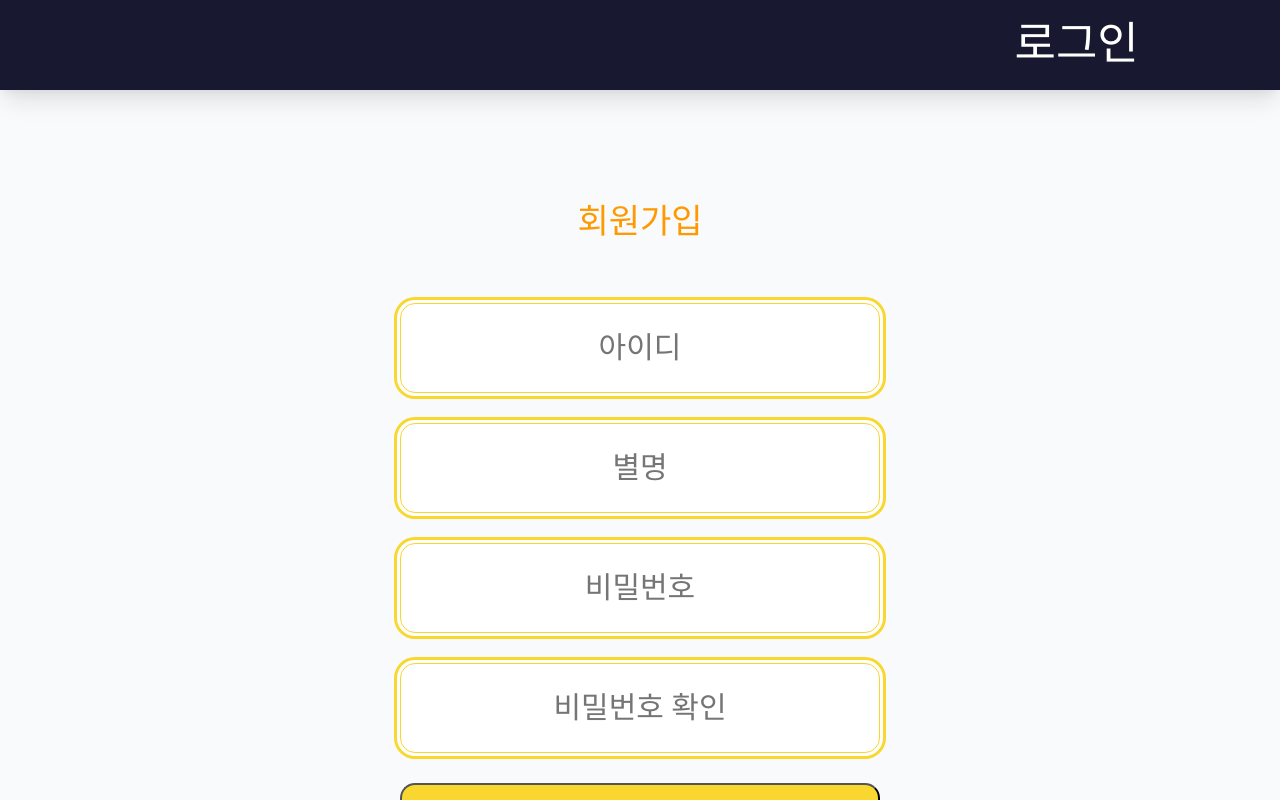
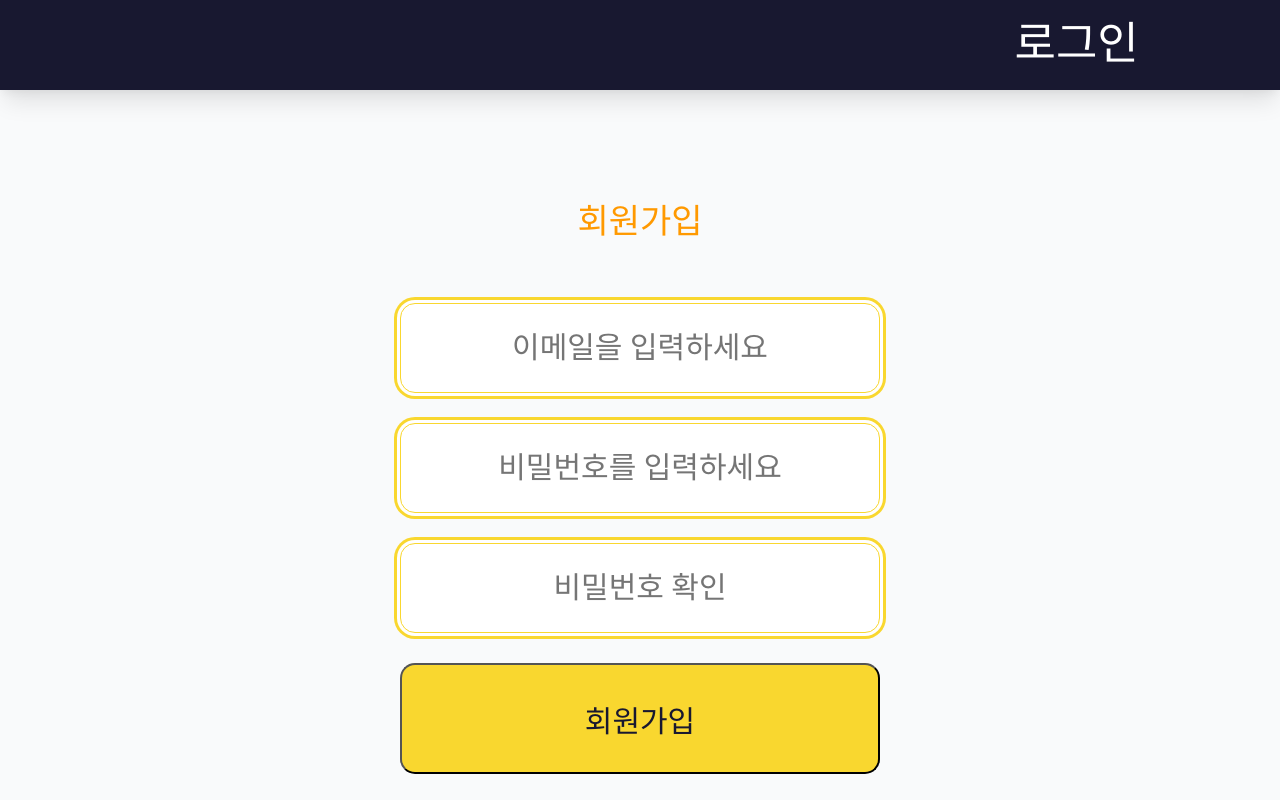
Before and after one commit to project-sns-shieldus/project-AI-diary-frontend, a React (Create React App) app: page /signup in a window 1280 px wide. Shown: the top 800 px of the page. Built offline with nearby package versions, Linux system fonts and the light colour scheme.

Commit message:
로그인 및 회원가입 서버 연동

```diff
--- a/src/pages/Login.js
+++ b/src/pages/Login.js
@@ -1,26 +1,94 @@
-import React from 'react';
+import React, { useState } from 'react';
 import './Login.css';
-import { Link } from 'react-router-dom'; // Import Link for navigation
+import { Link, useNavigate } from 'react-router-dom'; // Link와 useNavigate 훅 불러오기
+//import { userApi } from '../api/api'; // userApi import
+//import { useUser } from '../UserProvider'; // UserProvider에서 사용자 컨텍스트 가져오기
+import axios from 'axios';
+
 function Login() {
+  const navigate = useNavigate(); // 네비게이션 훅
+ // const { setCurrentUser } = useUser(); // UserProvider에서 사용자 상태 업데이트 함수 사용
+
+  // 이메일과 비밀번호 입력을 위한 상태
+  const [email, setEmail] = useState('');
+  const [password, setPassword] = useState('');
+
+  // 로그인 처리 함수
+  const handleLogin = async (e) => {
+    e.preventDefault(); // 폼 제출 시 페이지 새로고침 방지
+
+    const loginData = {
+      email: email, // email 키를 사용하도록 변경
+      password: password, // 비밀번호 키 이름 유지
+    };
+
+    try {
+      //const response = await userApi.loginUser(loginData);
+      const response = await axios.post('http://localhost:8080/api/v1/login',loginData,{
+        headers: {
+          'Content-Type': 'application/json'
+        }
+      });
+
+      if (response.status === 200) {
+        console.log('로그인 성공:', response);
+
+        // 서버로부터 받은 토큰과 이메일을 로컬 스토리지에 저장
+        localStorage.setItem('accessToken', response.data.token);
+        localStorage.setItem('email',response.data.email);
+
+        // UserProvider에 사용자 상태 설정
+        //setCurrentUser({ email: email });
+
+        // 로그인 성공 시, 채팅 페이지로 이동
+        alert('로그인 성공!');
+        navigate('/diarylist');
+
+      }
+
+    } catch (error) {
+      console.error('로그인 실패:', error);
+      alert('로그인에 실패했습니다. 다시 시도해주세요.');
+    }
+  };
+
   return (
     <div className="login-container">
       <div className="login-title">로그인</div>
-      <form className="login-form">
+      <form className="login-form" onSubmit={handleLogin}>
         <div className="input-container">
-          <input type="text" className="input-field" placeholder="아이디" />
+          {/* 이메일 입력 */}
+          <input
+            type="email"
+            className="input-field"
+            placeholder="이메일"
+            value={email}
+            onChange={(e) => setEmail(e.target.value)} // 이메일 값 변경 핸들러
+          />
         </div>
         <div className="input-container">
-          <input type="password" className="input-field" placeholder="비밀번호를 입력하세요" />
+          {/* 비밀번호 입력 */}
+          <input
+            type="password"
+            className="input-field"
+            placeholder="비밀번호를 입력하세요"
+            value={password}
+            onChange={(e) => setPassword(e.target.value)} // 비밀번호 값 변경 핸들러
+          />
         </div>
         <button type="submit" className="login-button">로그인</button>
       </form>
+
+      {/* 회원가입 페이지 링크 */}
       <Link to="/signup" className="signup">회원가입</Link>
+
+      {/* 아이디/비밀번호 찾기 링크 섹션 */}
       <div className="정보찾기">
         <div className="아이디찾기링크">
-          <div className="findid">아이디 찾기</div>
+          <Link to="/find-id" className="findid">아이디 찾기</Link>
         </div>
         <div className="비번찾기링크">
-          <div className="findpw">비밀번호 찾기</div>
+          <Link to="/find-password" className="findpw">비밀번호 찾기</Link>
         </div>
       </div>
     </div>
--- a/src/pages/Signup.js
+++ b/src/pages/Signup.js
@@ -1,26 +1,83 @@
-import React from 'react';
+import React, { useState } from 'react';
+import axios from 'axios';
 import './Signup.css';
-import { Link } from 'react-router-dom'; // Import Link for navigation
+import { Link } from 'react-router-dom';
 
 function Signup() {
+  // 이메일과 비밀번호 상태를 정의
+  const [email, setEmail] = useState('');
+  const [password, setPassword] = useState('');
+  const [confirmPassword, setConfirmPassword] = useState('');
+
+  // 회원가입 버튼 클릭 시 실행되는 함수
+  const handleSignup = async (e) => {
+    e.preventDefault();
+
+    // 비밀번호와 확인 비밀번호가 일치하는지 체크
+    if (password !== confirmPassword) {
+      alert('비밀번호가 일치하지 않습니다.');
+      return;
+    }
+
+    const registerData = {
+      email,
+      password
+    };
+
+    try {
+      // 회원가입 API 호출
+      const response = await axios.post('http://localhost:8080/api/v1/register', registerData,{
+        headers: {
+          'Content-Type': 'application/json'
+        }
+      });
+
+      console.log('회원가입 성공:', response.data);
+      alert('회원가입이 성공적으로 완료되었습니다!');
+    } catch (error) {
+      console.error('회원가입 실패:', error);
+      alert('회원가입에 실패했습니다.');
+    }
+  };
+
   return (
     <div className="signup-container">
       <div className="signup-title">회원가입</div>
-      <form className="signup-form">
+      <form className="signup-form" onSubmit={handleSignup}>
         <div className="input-container">
-          <input type="text" className="input-field" placeholder="아이디" />
+          {/* 이메일 입력 필드 */}
+          <input
+            type="email"
+            className="input-field"
+            placeholder="이메일을 입력하세요"
+            value={email}
+            onChange={(e) => setEmail(e.target.value)}
+          />
         </div>
         <div className="input-container">
-          <input type="text" className="input-field" placeholder="별명" />
+          {/* 비밀번호 입력 필드 */}
+          <input
+            type="password"
+            className="input-field"
+            placeholder="비밀번호를 입력하세요"
+            value={password}
+            onChange={(e) => setPassword(e.target.value)}
+          />
         </div>
         <div className="input-container">
-          <input type="password" className="input-field" placeholder="비밀번호" />
-        </div>
-        <div className="input-container">
-          <input type="password" className="input-field" placeholder="비밀번호 확인" />
+          {/* 비밀번호 확인 입력 필드 */}
+          <input
+            type="password"
+            className="input-field"
+            placeholder="비밀번호 확인"
+            value={confirmPassword}
+            onChange={(e) => setConfirmPassword(e.target.value)}
+          />
         </div>
         <button type="submit" className="signup-button">회원가입</button>
       </form>
+
+      {/* 로그인 페이지로 이동할 수 있는 링크 */}
       <div className="login-prompt">
         이미 계정이 있으신가요?
         <Link to="/login" className="tologin-link">로그인</Link>
```
